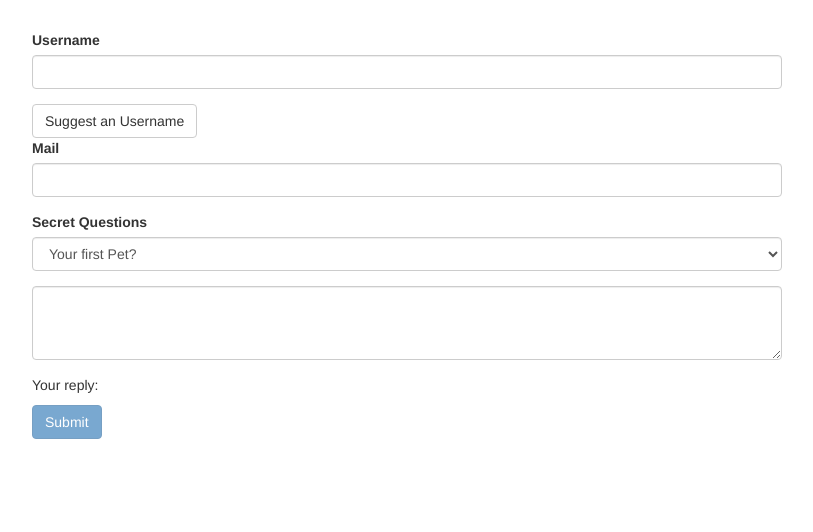
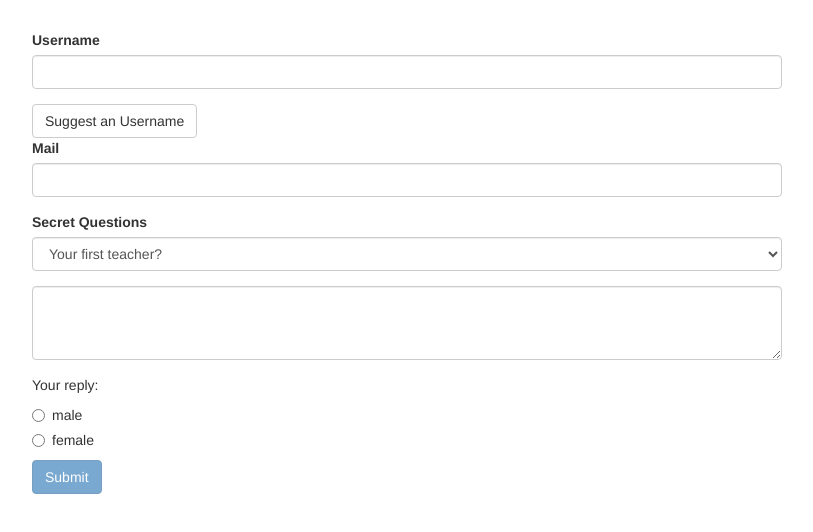
Before and after one commit to aljanjic/angular-forms, an Angular app: page / in a window 1280 px wide. Shown: the top 532 px of the page, without its empty margins (233-1046 px from the left). Built offline with nearby package versions, Linux system fonts and the light colour scheme.

Commit message:
Adding set and patch value for form

```diff
--- a/src/app/app.component.html
+++ b/src/app/app.component.html
@@ -2,8 +2,7 @@
   <div class="row">
     <div class="col-xs-12 col-sm-10 col-md-8 col-sm-offset-1 col-md-offset-2">
       <form (ngSubmit)="onSubmit()" #f="ngForm">
-        <div id="user-data" ngModelGroup="userData"
-        #userData ="ngModelGroup">
+        <div id="user-data" ngModelGroup="userData" #userData ="ngModelGroup">
           <div class="form-group">
             <label for="username">Username</label>
             <input
@@ -14,7 +13,12 @@
               ngModel
               required>
           </div>
-          <button class="btn btn-default" type="button">Suggest an Username</button>
+          <button
+            class="btn btn-default"
+            type="button"
+            (click)="suggestUserName()">
+            Suggest an Username
+          </button>
           <div class="form-group">
             <label for="email">Mail</label>
             <input
@@ -50,6 +54,17 @@
           </textarea>
         </div>
         <p>Your reply: {{answer}}</p>
+        <div class="radio" *ngFor="let gender of genders">
+          <label>
+            <input
+              type="radio"
+              name="gender"
+              ngModel
+              [value]="gender"
+              required>
+              {{gender}}
+          </label>
+        </div>
         <button
         class="btn btn-primary"
         type="submit"
--- a/src/app/app.component.ts
+++ b/src/app/app.component.ts
@@ -8,19 +8,35 @@ import { NgForm } from '@angular/forms';
 })
 export class AppComponent {
 
-  @ViewChild('f') singedUpForm: NgForm;
+  @ViewChild('f') singUpForm: NgForm;
 
-  defaultQuestion = 'pet';
-
+  defaultQuestion = 'teacher';
   answer = '';
+  genders = ['male', 'female'];
 
   suggestUserName() {
     const suggestedName = 'Superuser';
+    // this.singUpForm.setValue({
+    //   userData: {
+    //     username: suggestedName,
+    //     email: ''
+    //   },
+    //   secret: 'pet',
+    //   questionAnswer: '',
+    //   gender: 'male'
+    // })
+
+    this.singUpForm.form.patchValue({
+      userData: {
+        username: suggestedName
+      }
+    })
+    console.log('Sugestion clicked')
   }
 
 
   onSubmit(){
-    console.log(this.singedUpForm)
+    console.log(this.singUpForm)
   }
 
   // onSubmit(form: NgForm){
```
